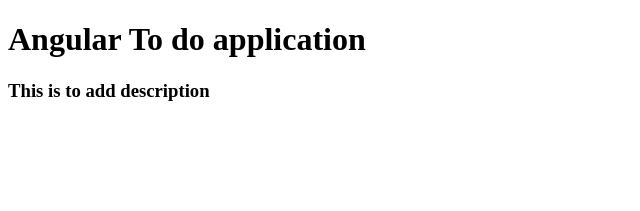
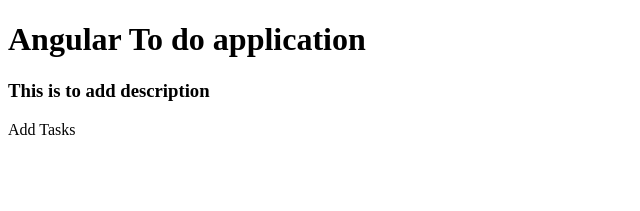
Before and after one commit to HasangiComplex/Angular-Projects, an Angular app: page / in a window 1280 px wide. Shown: the top 211 px of the page, without its empty margins (0-640 px from the left). Built offline with nearby package versions, Linux system fonts and the light colour scheme.

Commit message:
Add tasks

```diff
--- a/src/app/app.component.html
+++ b/src/app/app.component.html
@@ -333,5 +333,6 @@
 <!--&lt;!&ndash; * * * * * * * * * * * * * * * * * * * * * * * * * * * * * * * * &ndash;&gt;-->
 <H1>Angular To do application</H1>
 <h3>This is to add description</h3>
+<p>Add Tasks</p>
 
 <!--<router-outlet />-->
```
